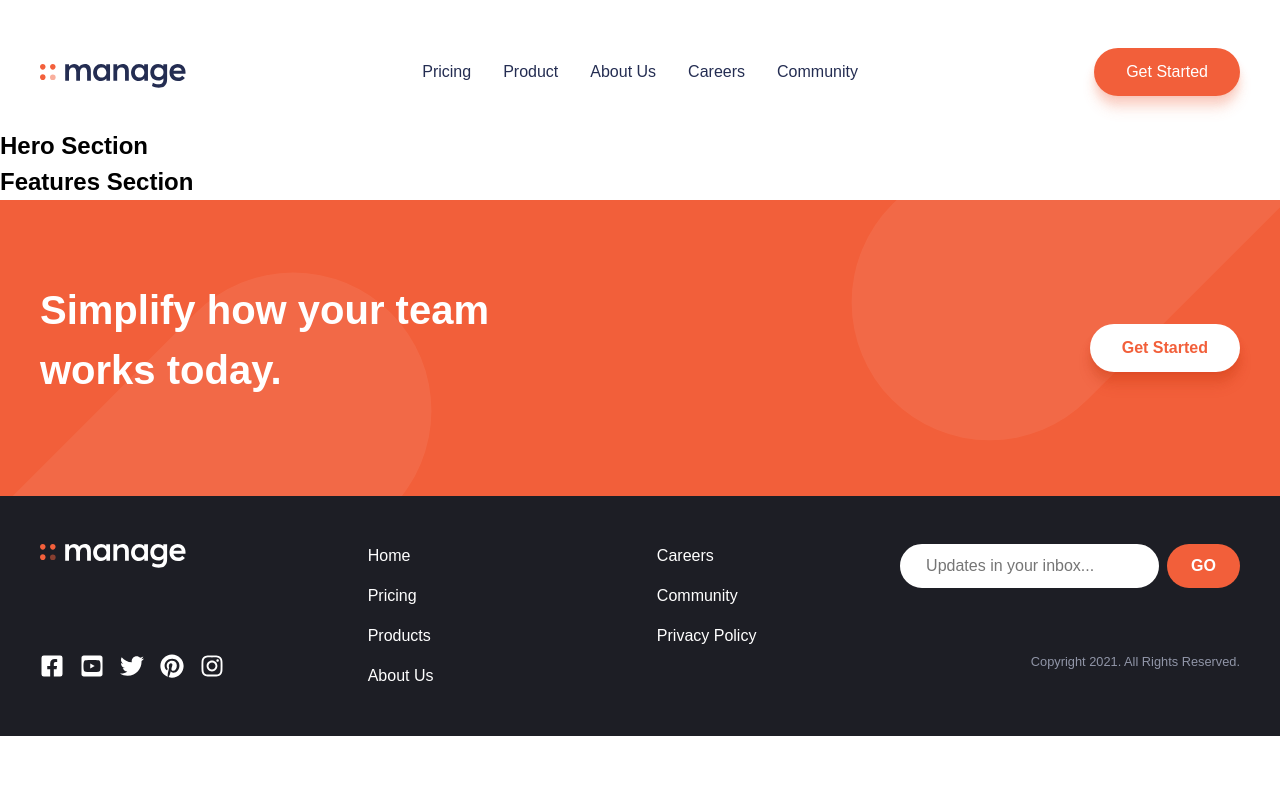
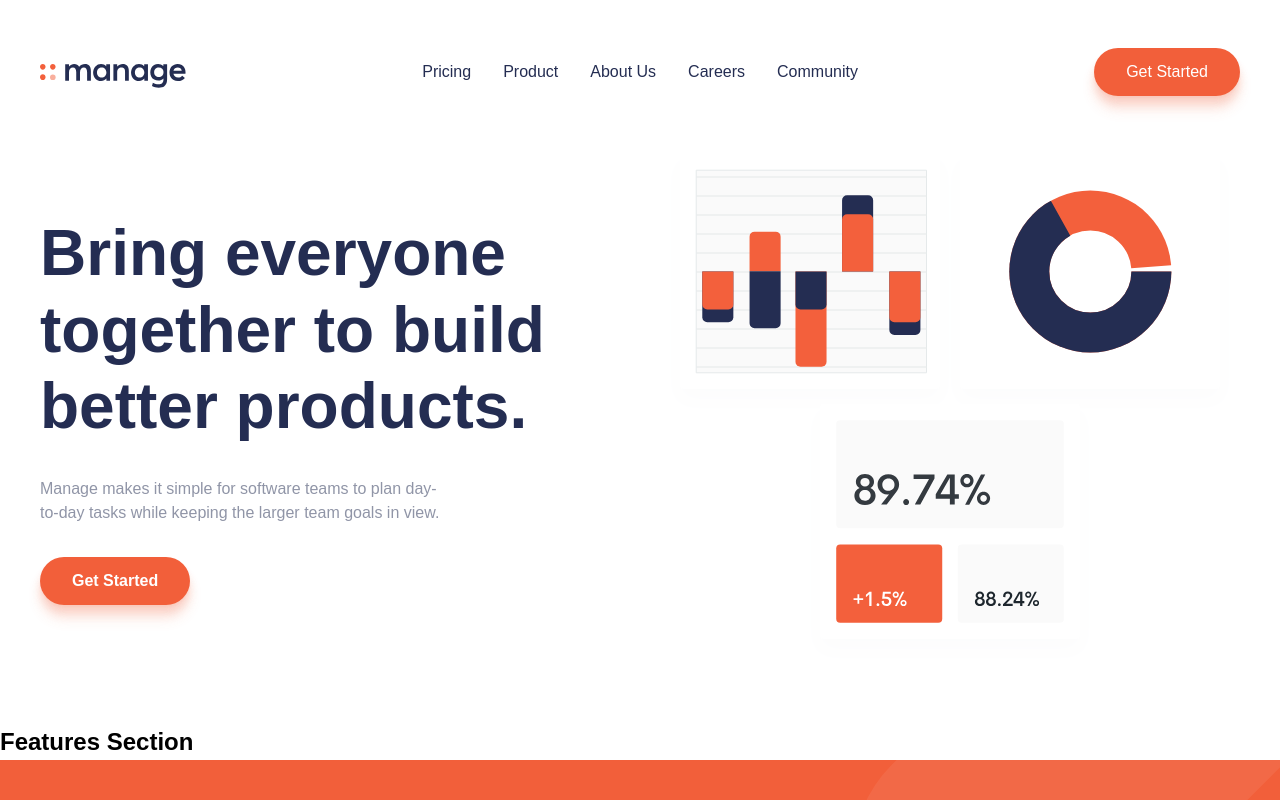
Before and after one commit to jonrutter/manage-demo, a React (Create React App) app: page / in a window 1280 px wide. Shown: the top 800 px of the page. Built offline with nearby package versions, Linux system fonts and the light colour scheme; a web font is replaced by a local one.

Commit message:
Drafted Hero section

```diff
--- a/src/components/Hero/Hero.module.css
+++ b/src/components/Hero/Hero.module.css
@@ -1,5 +1,5 @@
 .wrapper {
-  padding: 1rem var(--x-padding);
+  padding: 1rem var(--x-padding) 3rem;
 }
 
 .content {
@@ -8,6 +8,7 @@
   display: grid;
   grid-template-columns: 1fr;
   justify-items: center;
+  text-align: center;
 }
 
 .right {
@@ -16,19 +17,76 @@
 
 .left {
   order: 2;
+  max-width: 400px;
 }
 
-@media screen and (min-width: 800px) {
+.title {
+  font-size: 2.5rem;
+  line-height: 1.2;
+  margin-bottom: 1rem;
+  color: var(--blue);
+}
+
+.text {
+  color: var(--grey);
+  margin-bottom: 1.5rem;
+}
+
+.btn {
+  background-color: var(--red);
+  color: white;
+  font-weight: 700;
+  padding: 0.75rem 2rem;
+  border-radius: 2rem;
+  box-shadow: var(--cta-shadow);
+}
+
+.btn:hover {
+  opacity: 0.5;
+}
+
+.right img {
+  width: 100%;
+  max-width: 400px;
+  height: auto;
+}
+
+@media screen and (min-width: 768px) {
   .content {
     grid-template-columns: 1fr 1fr;
     align-items: center;
+    justify-items: start;
+    text-align: left;
+    grid-gap: 2rem;
   }
 
   .right {
     order: 2;
+    justify-self: end;
   }
 
   .left {
+    justify-self: start;
     order: 1;
   }
 }
+
+@media screen and (min-width: 1120px) {
+  .left {
+    max-width: 100%;
+  }
+
+  .title {
+    font-size: 4rem;
+    margin-bottom: 2rem;
+  }
+
+  .text {
+    max-width: 400px;
+    margin-bottom: 2rem;
+  }
+
+  .right img {
+    max-width: 600px;
+  }
+}
--- a/src/components/Hero/index.js
+++ b/src/components/Hero/index.js
@@ -3,10 +3,29 @@ import React from 'react';
 // styles
 import s from './Hero.module.css';
 
-const Hero = () => (
-  <div>
-    <h2>Hero Section</h2>
-  </div>
-);
+// img
+import HeroImg from '../../images/illustration-intro.svg';
+
+const Hero = () => {
+  return (
+    <div className={s.wrapper}>
+      <div className={s.content}>
+        <div className={s.left}>
+          <h1 className={s.title}>
+            Bring everyone together to build better products.
+          </h1>
+          <p className={s.text}>
+            Manage makes it simple for software teams to plan day-to-day tasks
+            while keeping the larger team goals in view.
+          </p>
+          <button className={s.btn}>Get Started</button>
+        </div>
+        <div className={s.right}>
+          <img src={HeroImg} alt="" />
+        </div>
+      </div>
+    </div>
+  );
+};
 
 export default Hero;
```
